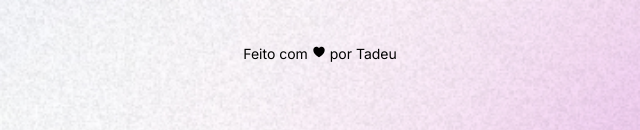
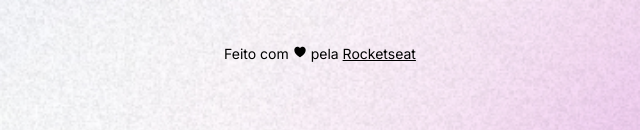
Before and after one commit to T4dsh/project-card, a plain HTML site: page index.html in a window 1280 px wide. Shown: the part 667-797 px from the top of the page, 320-960 px from the left. Drawn offline with nearby package versions, Linux system fonts and the light colour scheme.

Commit message:
add README.md

```diff
--- a/index.html
+++ b/index.html
@@ -53,7 +53,7 @@
             </a>
         </div>
         <footer>
-            Feito com <ion-icon name="heart"></ion-icon> por Tadeu
+            Feito com <ion-icon name="heart"></ion-icon> pela <a href="https://www.rocketseat.com.br">Rocketseat</a>
         </footer>
     </div>
 
```
Also changed, not shown: 1 other file.
